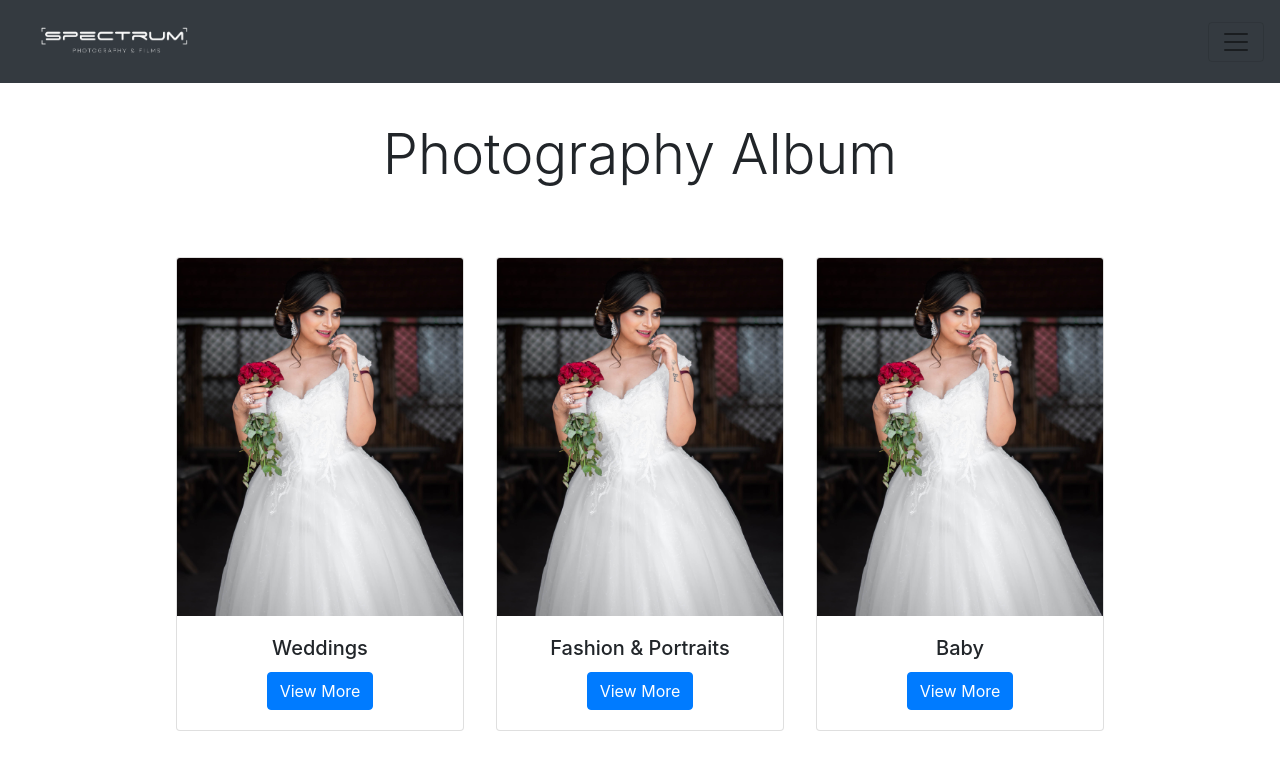
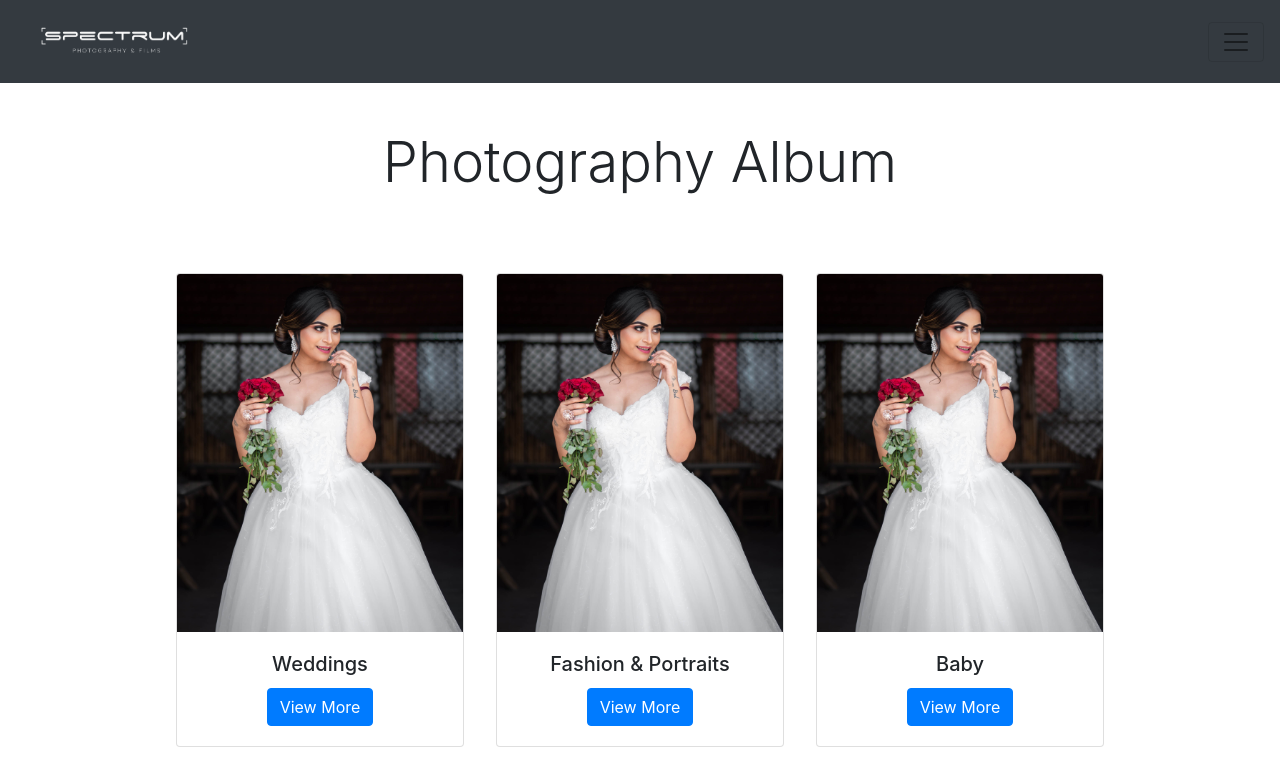
Before and after one commit to akramansari1433/spectrum, a React (Create React App) app: page /porfolio in a window 1280 px wide. Shown: the top 762 px of the page. Built offline with nearby package versions, Linux system fonts and the light colour scheme.

Commit message:
changes  added

```diff
--- a/src/components/Portfolio/Porfolio.js
+++ b/src/components/Portfolio/Porfolio.js
@@ -4,7 +4,7 @@ import img1 from './Img/1.jpg'
 function Porfolio() {
     return (
         <div>
-            <h1 className="display-4 text-center">Photography Album</h1>
+            <h1 className="display-4 text-center p-2">Photography Album</h1>
             <div className="p-3 d-flex flex-wrap justify-content-center">
                 <div className="m-3 card" style={{width: '18rem'}}>
                     <img className="card-img-top" src={img1} alt="#Card"/>
```
Also changed, not shown: 25 other files (tests, documents, lock files or other folders).
